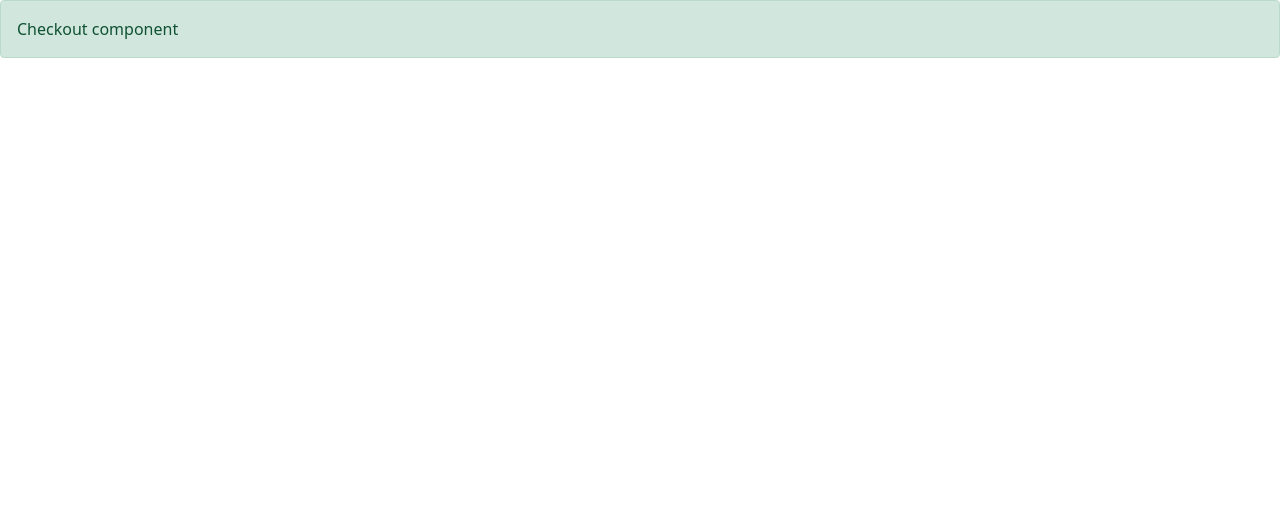
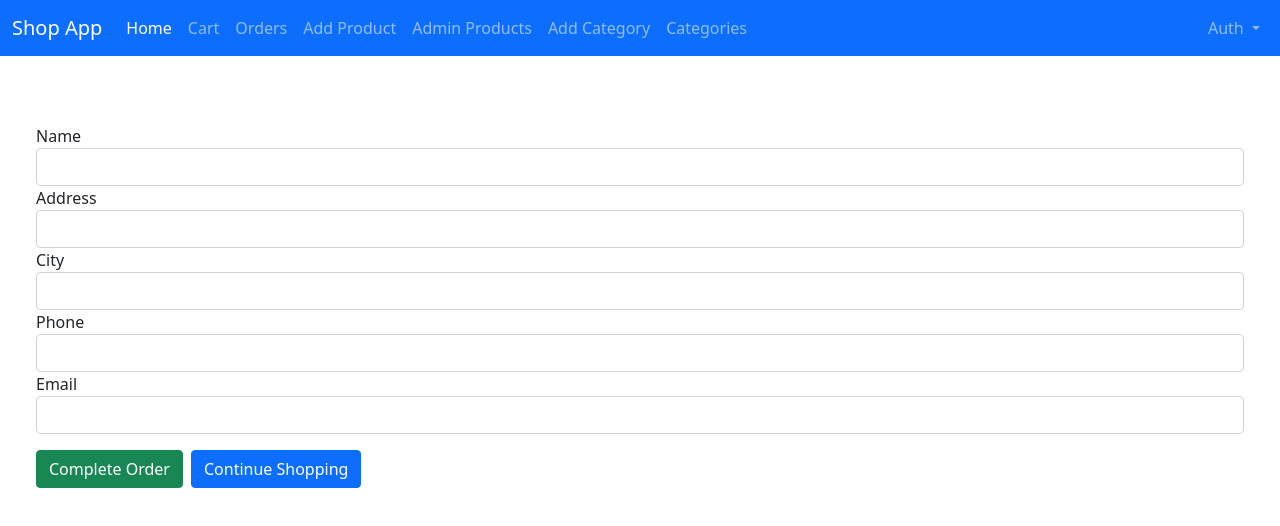
Before and after one commit to kaanarslan1990/ShopApp, an Angular app: page /checkout in a window 1280 px wide. Shown: the top 526 px of the page. Built offline with nearby package versions, Linux system fonts and the light colour scheme.

Commit message:
order saved

```diff
--- a/src/app/shop/checkout/checkout.component.css
+++ b/src/app/shop/checkout/checkout.component.css
@@ -0,0 +1,6 @@
+.form-control.ng-touched.ng-invalid {
+    border-left: 5px solid red;
+}
+.form-control.ng-dirty.ng-valid {
+    border-left: 5px solid green;
+}
--- a/src/app/shop/checkout/checkout.component.html
+++ b/src/app/shop/checkout/checkout.component.html
@@ -1,3 +1,47 @@
-<div class="alert alert-success">
-    Checkout component
+<navbar></navbar>
+
+<div class="container-fluid pt-100 mb-5">
+  <div *ngIf="orderSent" class="m-2 text-center">
+    <h2>Thanks!</h2>
+    <p>Your order saved.</p>
+    <button class="btn btn-primary" routerLink="/shop">
+        Continue Shopping
+    </button>
+  </div>
+
+  <form *ngIf="!orderSent" #form="ngForm" (ngSubmit)="submitOrder(form)" class="m-4">
+    <div class="form-group">
+        <label for="">Name</label>
+        <input class="form-control" #name="ngModel" [(ngModel)]="order.name" name="name" required>
+        <span *ngIf="submitted && name.invalid" class="text-danger">Please enter your name! </span>
+    </div>
+
+    <div class="form-group">
+        <label for="">Address</label>
+        <input class="form-control" #address="ngModel" [(ngModel)]="order.address" name="address" required>
+        <span *ngIf="submitted && email.invalid" class="text-danger">Please enter your email! </span>
+    </div>
+
+    <div class="form-group">
+        <label for="">City</label>
+        <input class="form-control" #city="ngModel" [(ngModel)]="order.city" name="city" required>
+        <span *ngIf="submitted && city.invalid" class="text-danger">Please enter your city! </span>
+    </div>
+    <div class="form-group">
+        <label for="">Phone</label>
+        <input class="form-control" #phone="ngModel" [(ngModel)]="order.phone" name="phone" required>
+        <span *ngIf="submitted && phone.invalid" class="text-danger">Please enter your phone! </span>
+    </div>
+    <div class="form-group">
+        <label for="">Email</label>
+        <input class="form-control" #email="ngModel" [(ngModel)]="order.email" name="email" required>
+        <span *ngIf="submitted && email.invalid" class="text-danger">Please enter your email! </span>
+    </div>
+
+    <button type="submit" class="btn btn-success mt-3">Complete Order</button>
+    <button type="submit" routerLink="/shop" class="btn btn-primary mt-3 ms-2">Continue Shopping</button>
+
+
+
+  </form>
 </div>
--- a/src/app/shop/checkout/checkout.component.ts
+++ b/src/app/shop/checkout/checkout.component.ts
@@ -1,4 +1,7 @@
 import { Component, OnInit } from '@angular/core';
+import { NgForm } from '@angular/forms';
+import { Order } from 'src/app/model/order.model';
+import { OrderRepository } from 'src/app/model/order.repository';
 
 @Component({
   selector: 'checkout',
@@ -7,9 +10,26 @@
 })
 export class CheckoutComponent implements OnInit {
 
-  constructor() { }
+  orderSent: boolean = false;
+  submitted: boolean = false;
+
+  constructor(public order: Order, private orderRepository: OrderRepository) { }
 
   ngOnInit(): void {
   }
 
+  submitOrder(form: NgForm) {
+    this.submitted= true;
+    if(form.valid) {
+      this.orderRepository.saveOrder(this.order)
+      .subscribe({
+        next: order => {
+          this.order.clearOrder();
+          this.orderSent = true;
+          this.submitted = false;
+        }
+      })
+  }
+
 }
+}
--- a/tsconfig.json
+++ b/tsconfig.json
@@ -17,10 +17,11 @@
     "moduleResolution": "node",
     "importHelpers": true,
     "target": "es2020",
+    "strictNullChecks": false,
     "module": "es2020",
     "lib": [
       "es2020",
-      "dom"
+      "dom",
     ]
   },
   "angularCompilerOptions": {
```
